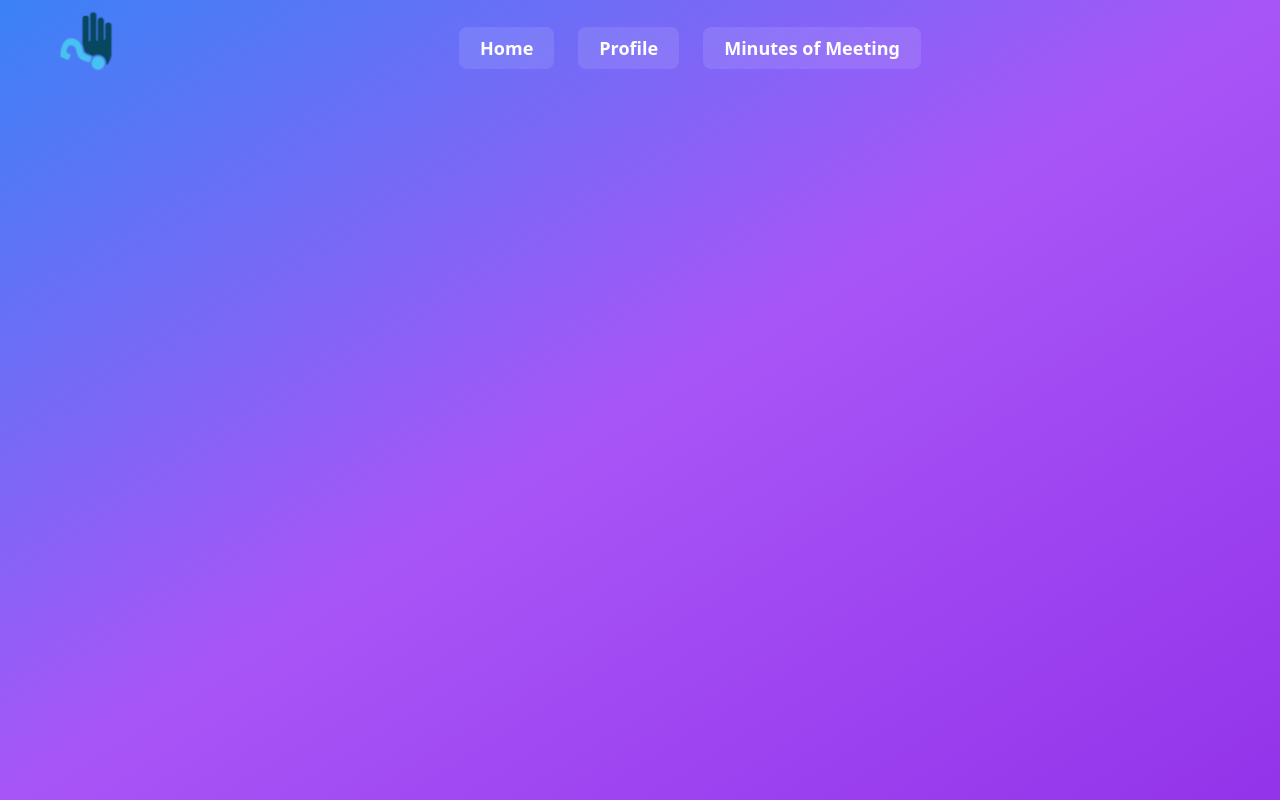
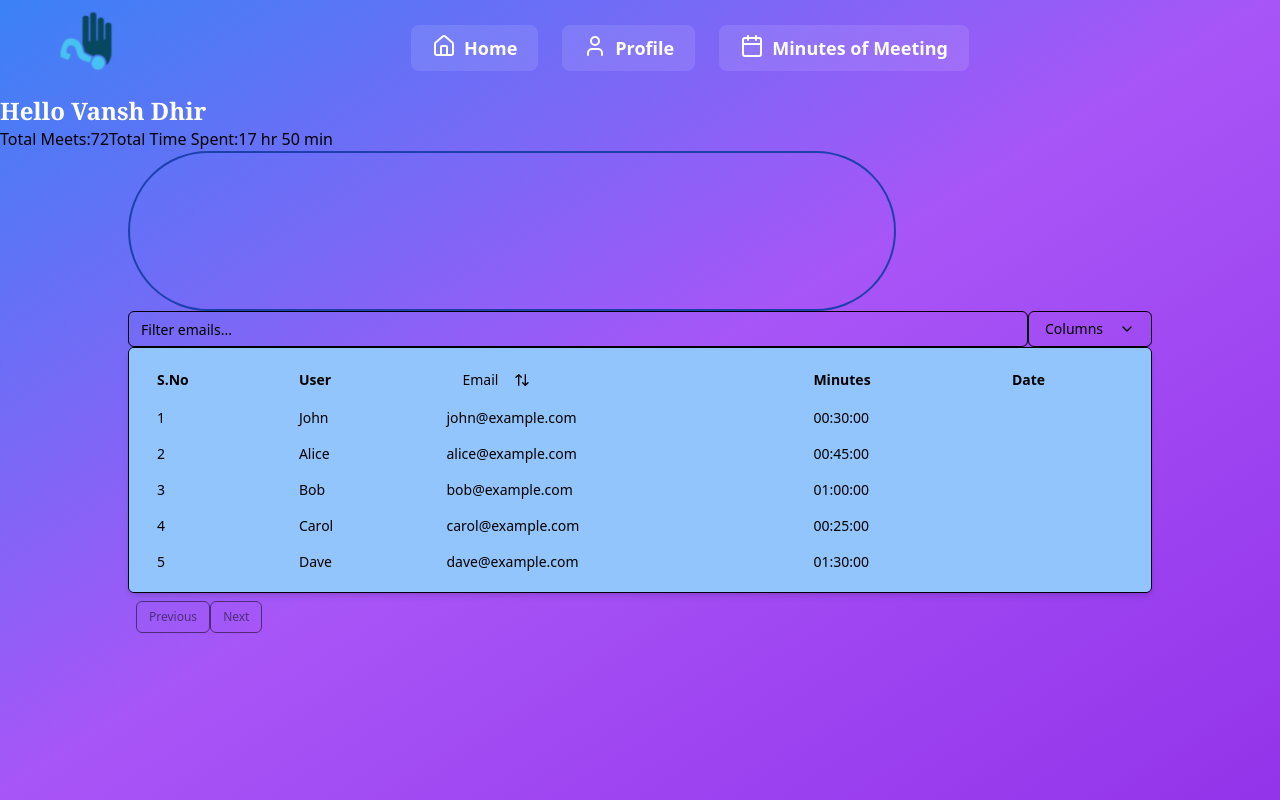
Before and after one commit to ARYANBISHWAS07/DevSoc-25, a Next.js app in the folder frontend/: page / in a window 1280 px wide. Built offline with nearby package versions, Linux system fonts and the light colour scheme.

Commit message:
icons added

```diff
--- a/frontend/src/app/Main/page.tsx
+++ b/frontend/src/app/Main/page.tsx
@@ -6,7 +6,19 @@ export default function Page() {
     return (
         <div>
             <Navbar />
+            <div >
+                <p className="text-white font-bold font-serif text-2xl">
+                    Hello Vansh Dhir
+                </p>
+                <div className="flex flex-row">
+                    <h1>Total Meets:72</h1>
+                    <h2>Total Time Spent:17 hr 50 min</h2>
+                </div>
+                <div className="border-2 border-blue-800 w-[60vw] h-[20vh] ml-[10vw] justify-center rounded-full b">
 
+                </div>
+            </div>
+            <DataTable/>
         </div>
     );
 }
--- a/frontend/src/app/Meetings/page.tsx
+++ b/frontend/src/app/Meetings/page.tsx
@@ -0,0 +1,7 @@
+import {ChartComponent} from "@/contents-ui/graph";
+
+export default function Page() {
+    return(
+        <ChartComponent/>
+    )
+}
--- a/frontend/src/app/components/navbar.tsx
+++ b/frontend/src/app/components/navbar.tsx
@@ -1,5 +1,8 @@
 import OneLogo from "@/components/logo2";
 import Link from "next/link";
+import { House,User ,Calendar} from 'lucide-react';
+
+
 
 export default function Navbar() {
     return (
@@ -10,16 +13,17 @@ export default function Navbar() {
             <div className="flex-1 flex justify-center">
                 <ul className="flex flex-row gap-6 text-lg font-semibold">
                     {[
-                        { name: "Home", path: "/" },
-                        { name: "Profile", path: "/" },
-                        { name: "Minutes of Meeting", path: "/" },
-                    ].map(({ name, path }) => (
+                        {icon:<House/>, name: "Home", path: "/" },
+                        {icon:<User/>, name: "Profile", path: "/" },
+                        {icon:<Calendar/>, name: "Minutes of Meeting", path: "/" },
+                    ].map(({ name, path,icon }) => (
                         <li key={name}>
                             <Link
                                 href={path}
-                                className="cursor-pointer text-white px-5 py-2 rounded-lg border border-transparent transition-all duration-300 ease-in-out
-                                bg-white/10 hover:bg-white/20 hover:shadow-lg hover:shadow-white hover:border-white/50"
+                                className="cursor-pointer flex flex-row text-white px-5 py-2 rounded-lg border border-transparent transition-all duration-300 ease-in-out
+                                bg-white/10 hover:bg-white/20 gap-2 hover:shadow-lg hover:shadow-white hover:border-white/50"
                             >
+                                {icon}
                                 {name}
                             </Link>
                         </li>
```
Also changed, not shown: frontend/src/app/components/icons/home-icon.tsx (added).
